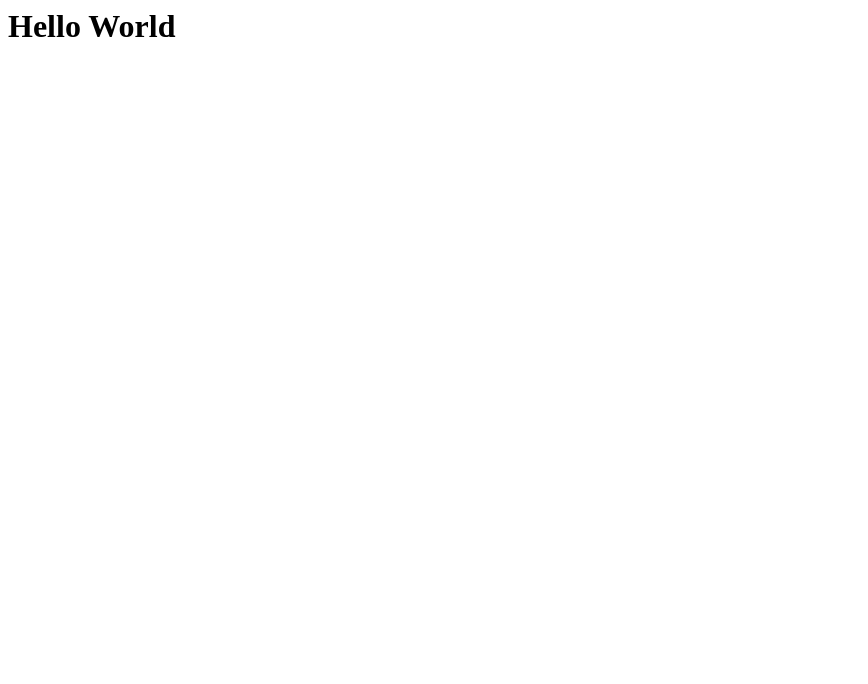
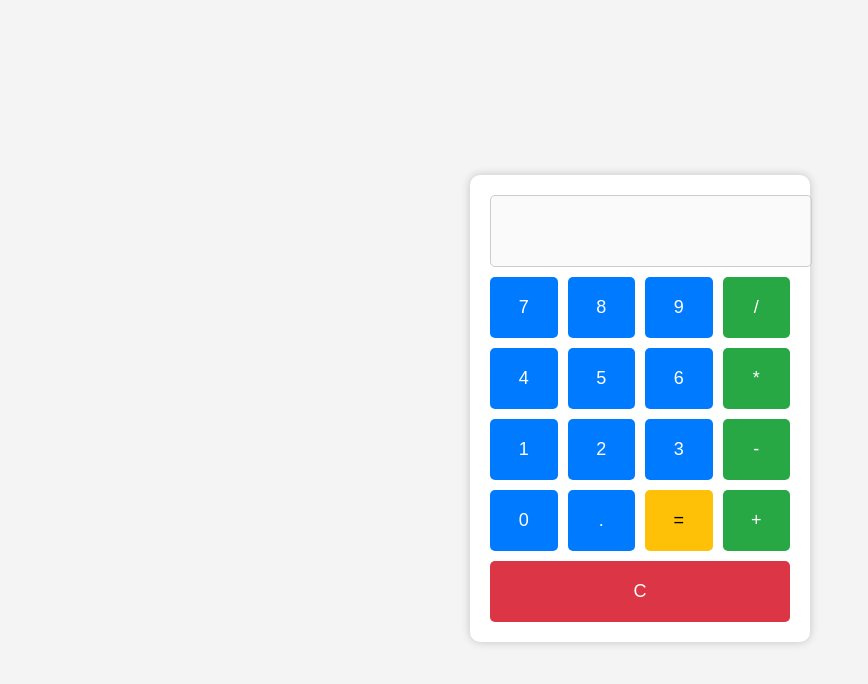
Before and after one commit to lalithyabanka/static-website, a plain HTML site: page index.html in a window 1280 px wide. Shown: the whole page, without its empty margins (0-868 px from the left). Drawn offline with Linux system fonts and the light colour scheme.

Commit message:
Update index.html

```diff
--- a/index.html
+++ b/index.html
@@ -1 +1,123 @@
-<h1>Hello World</h1>
+<!DOCTYPE html>
+<html lang="en">
+<head>
+  <meta charset="UTF-8">
+  <title>Simple Calculator</title>
+  <style>
+    body {
+      font-family: Arial, sans-serif;
+      background: #f4f4f4;
+      display: flex;
+      justify-content: center;
+      align-items: center;
+      height: 100vh;
+    }
+
+    .calculator {
+      background: white;
+      padding: 20px;
+      border-radius: 10px;
+      box-shadow: 0 0 10px rgba(0,0,0,0.2);
+      width: 300px;
+    }
+
+    #result {
+      width: 100%;
+      height: 50px;
+      font-size: 24px;
+      text-align: right;
+      margin-bottom: 10px;
+      padding: 10px;
+      border: 1px solid #ccc;
+      border-radius: 5px;
+    }
+
+    .buttons {
+      display: grid;
+      grid-template-columns: repeat(4, 1fr);
+      gap: 10px;
+    }
+
+    .buttons button {
+      padding: 20px;
+      font-size: 18px;
+      border: none;
+      background: #007bff;
+      color: white;
+      border-radius: 5px;
+      cursor: pointer;
+    }
+
+    .buttons button.operator {
+      background: #28a745;
+    }
+
+    .buttons button.clear {
+      background: #dc3545;
+    }
+
+    .buttons button.equal {
+      background: #ffc107;
+      color: black;
+    }
+
+    .buttons button:hover {
+      opacity: 0.8;
+    }
+  </style>
+</head>
+<body>
+
+<div class="calculator">
+  <input type="text" id="result" disabled>
+  <div class="buttons">
+    <button onclick="press('7')">7</button>
+    <button onclick="press('8')">8</button>
+    <button onclick="press('9')">9</button>
+    <button class="operator" onclick="press('/')">/</button>
+
+    <button onclick="press('4')">4</button>
+    <button onclick="press('5')">5</button>
+    <button onclick="press('6')">6</button>
+    <button class="operator" onclick="press('*')">*</button>
+
+    <button onclick="press('1')">1</button>
+    <button onclick="press('2')">2</button>
+    <button onclick="press('3')">3</button>
+    <button class="operator" onclick="press('-')">-</button>
+
+    <button onclick="press('0')">0</button>
+    <button onclick="press('.')">.</button>
+    <button class="equal" onclick="calculate()">=</button>
+    <button class="operator" onclick="press('+')">+</button>
+
+    <button class="clear" onclick="clearResult()" style="grid-column: span 4;">C</button>
+  </div>
+</div>
+
+<script>
+  let output = "";
+
+  function press(val) {
+    output += val;
+    document.getElementById("result").value = output;
+  }
+
+  function calculate() {
+    try {
+      output = eval(output).toString();
+      document.getElementById("result").value = output;
+    } catch (e) {
+      document.getElementById("result").value = "Error";
+      output = "";
+    }
+  }
+
+  function clearResult() {
+    output = "";
+    document.getElementById("result").value = "";
+  }
+</script>
+
+</body>
+</html>
```
